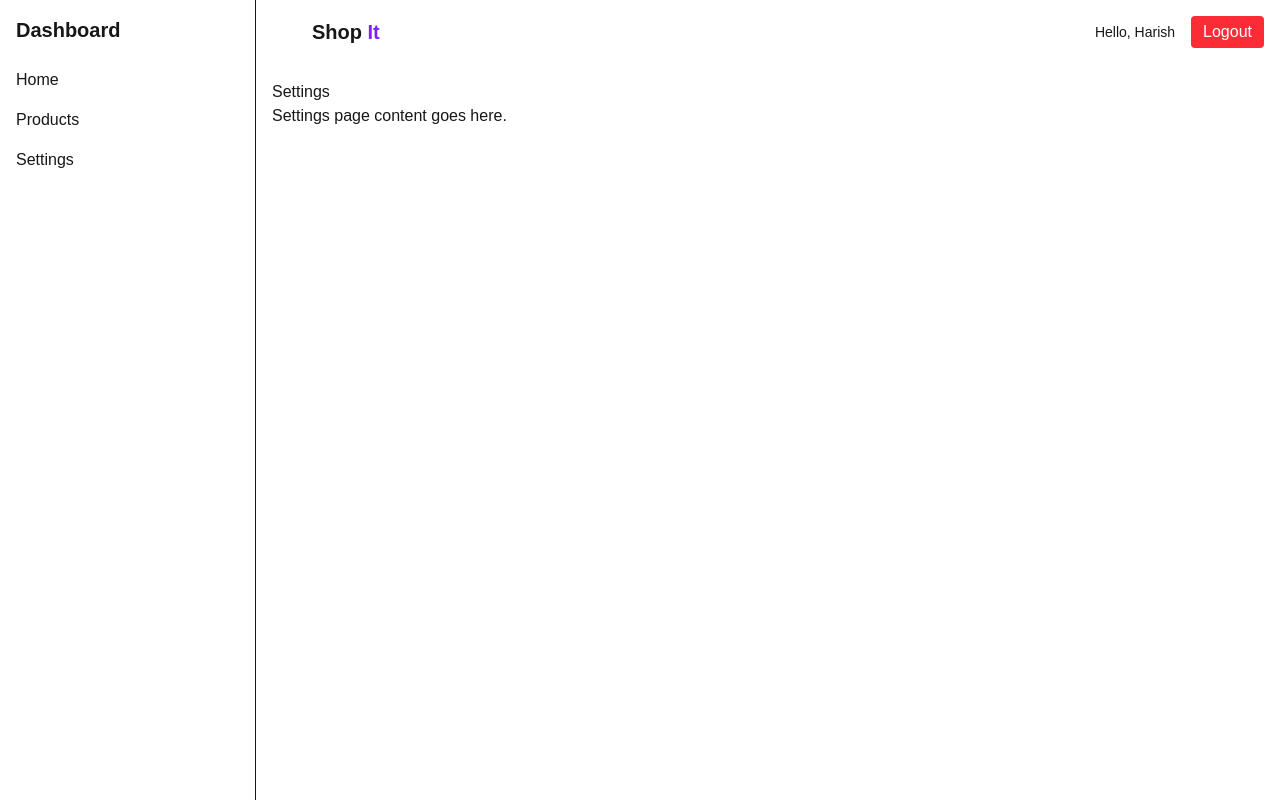
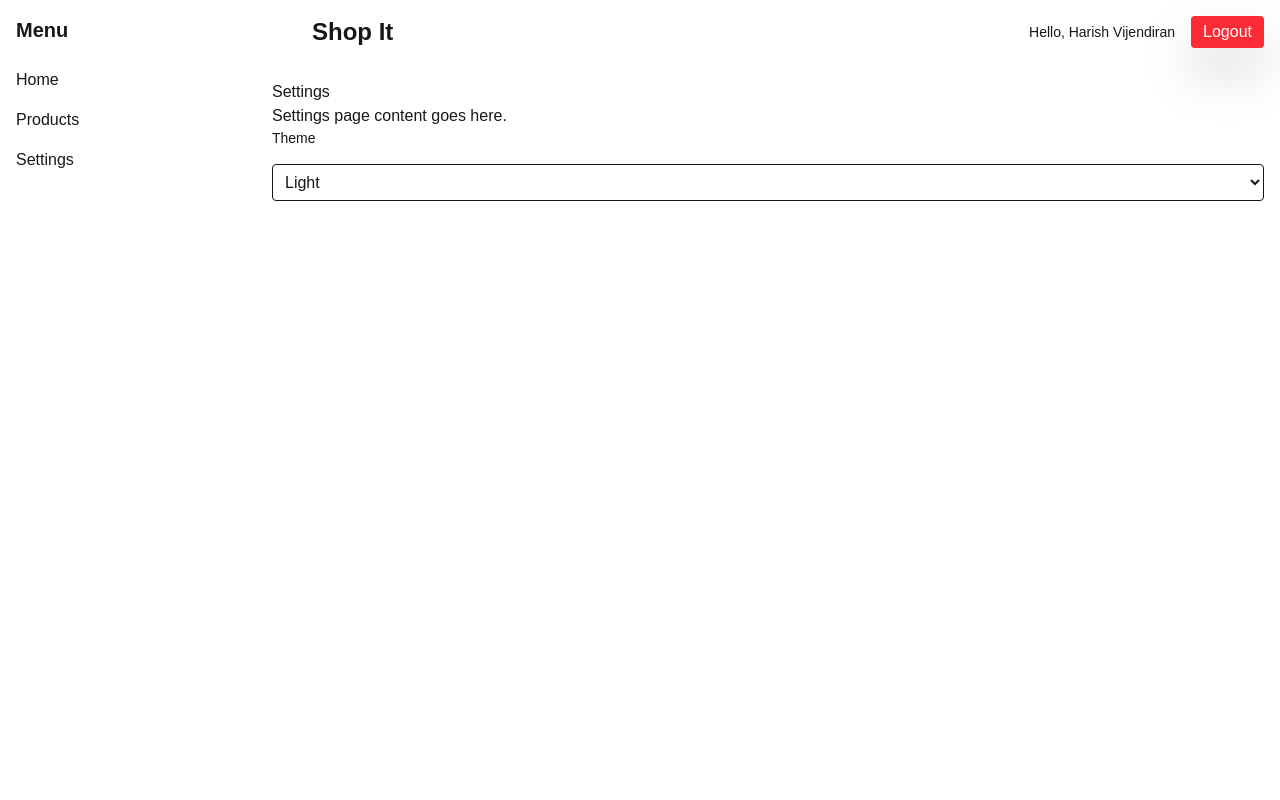
Before and after one commit to HarishVijendiran1997/e-commerce-futurecraftai, a Next.js app: page /settings in a window 1280 px wide. Built offline with nearby package versions, Linux system fonts and the light colour scheme.

Commit message:
add: color change

```diff
--- a/src/app/globals.css
+++ b/src/app/globals.css
@@ -5,9 +5,7 @@
   --background: #ffffff;
   --foreground: #171717;
 }
-body{
-  font-family: "Roboto Flex", sans-serif;
-}
+
 @theme inline {
   --color-background: var(--background);
   --color-foreground: var(--foreground);
@@ -25,5 +23,5 @@ body{
 body {
   background: var(--background);
   color: var(--foreground);
-  font-family: Arial, Helvetica, sans-serif;
+  font-family: "Roboto Flex", sans-serif;
 }
--- a/src/app/products/page.tsx
+++ b/src/app/products/page.tsx
@@ -114,7 +114,28 @@ const ProductsPage = () => {
 
   return (
     <div>
-      <h2 className="text-xl font-bold mb-4">Products</h2>
+        <div className="flex justify-between items-center px-5 bg-neutral-100 dark:bg-neutral-900 p-2 rounded shadow mb-5">
+        <h2 className="text-xl font-bold">Products</h2>
+      <div className="flex gap-4 my-2">
+        <div className="p-4 bg-white dark:bg-neutral-800 rounded shadow text-center">
+          <p className="text-sm text-gray-500">Total Products</p>
+          <p className="text-xl font-bold">{products.length}</p>
+        </div>
+        <div className="p-4 bg-white dark:bg-neutral-800 rounded shadow text-center">
+          <p className="text-sm text-gray-500">Average Price</p>
+          <p className="text-xl font-bold">
+            $
+            {products.length > 0
+              ? (
+                  products.reduce((sum, p) => sum + p.price, 0) /
+                  products.length
+                ).toFixed(2)
+              : "0.00"}
+          </p>
+        </div>
+      </div>
+        </div>
+
 
       <div className="flex flex-col md:flex-row gap-4 mb-5 bg-white dark:bg-neutral-800 p-4 rounded shadow">
         {/* Search Input */}
@@ -128,7 +149,7 @@ const ProductsPage = () => {
 
         {/* Category Filter */}
         <select
-          className="p-2 rounded border dark:bg-gray-700 mb-4 md:mb-0"
+          className="p-2 rounded border dark:bg-neutral-700 mb-4 md:mb-0"
           value={category}
           onChange={(e) => setCategory(e.target.value)}
         >
@@ -158,7 +179,7 @@ const ProductsPage = () => {
 
         {/* Rating Filter */}
         <select
-          className="p-2 rounded border w-full md:w-1/2 dark:bg-gray-700"
+          className="p-2 rounded border w-full md:w-1/2 dark:bg-neutral-700"
           value={rating}
           onChange={(e) => setRating(Number(e.target.value))}
         >
--- a/src/app/settings/page.tsx
+++ b/src/app/settings/page.tsx
@@ -3,6 +3,13 @@ const SettingsPage = () => {
         <div>
         <h1>Settings</h1>
         <p>Settings page content goes here.</p>
+        <div className="flex flex-col gap-4">
+            <label htmlFor="theme" className="text-sm font-medium">Theme</label>
+            <select id="theme" className="p-2 border rounded">
+                <option value="light">Light</option>
+                <option value="dark">Dark</option>
+            </select>
+            </div>
         </div>
     );
 }
--- a/src/components/layout/Header.tsx
+++ b/src/components/layout/Header.tsx
@@ -1,11 +1,11 @@
 // components/layout/Header.tsx
 const Header = () => {
     return (
-      <header className="bg-white dark:bg-pink-800 p-4 flex justify-between items-center">
-        <h1 className="text-xl font-semibold ml-10">Shop <span className="text-xl font-extrabold text-violet-600">It</span></h1>
+      <header className="bg-white dark:bg-[#C5172E] p-4 flex justify-between items-center">
+        <h1 className="text-2xl font-semibold ml-10">Shop It</h1>
         <div className="flex items-center gap-4">
-          <span className="text-sm">Hello, Harish</span>
-          <button className="bg-red-500 text-white px-3 py-1 rounded hover:bg-red-600">
+          <span className="text-sm">Hello, Harish Vijendiran</span>
+          <button className="bg-red-500 text-white px-3 py-1 rounded drop-shadow-2xl hover:bg-red-600">
             Logout
           </button>
         </div>
--- a/src/components/layout/Sidebar.tsx
+++ b/src/components/layout/Sidebar.tsx
@@ -1,17 +1,17 @@
-'use client';
+"use client";
 
-import Link from 'next/link';
-import { useState, useEffect } from 'react';
+import Link from "next/link";
+import { useState, useEffect } from "react";
 
 const Sidebar = () => {
   const [isMobile, setIsMobile] = useState(false);
-  const [sidebarOpen, setSidebarOpen] = useState(false); // Track sidebar state
+  const [sidebarOpen, setSidebarOpen] = useState(false);
 
   useEffect(() => {
     const handleResize = () => setIsMobile(window.innerWidth < 768);
     handleResize();
-    window.addEventListener('resize', handleResize);
-    return () => window.removeEventListener('resize', handleResize);
+    window.addEventListener("resize", handleResize);
+    return () => window.removeEventListener("resize", handleResize);
   }, []);
 
   const toggleSidebar = () => {
@@ -19,9 +19,8 @@ const Sidebar = () => {
   };
 
   const closeSidebar = () => {
-    setSidebarOpen(false); // Close the sidebar
+    setSidebarOpen(false);
   };
-
   if (isMobile) {
     return (
       <>
@@ -48,24 +47,32 @@ const Sidebar = () => {
 
         {/* Sidebar when Hamburger is clicked */}
         {sidebarOpen && (
-          <aside className="fixed top-0 left-0 w-64 h-full bg-white dark:bg-gray-800 border-r p-6 z-20 transition-transform transform ease-in-out duration-300">
+          <aside className="fixed top-0 left-0 w-64 h-full bg-white dark:bg-[#4A102A] p-6 z-20 transition-all transform ease-in-out duration-300">
             <div className="flex justify-between items-center mb-6">
-              <h2 className="text-xl font-bold">Dashboard</h2>
+              <h2 className="text-xl font-bold">Menu</h2>
               <button
                 onClick={closeSidebar}
-                className="text-xl text-gray-500 dark:text-gray-300"
+                className="text-2xl text-gray-500 dark:text-gray-300"
               >
-                &times; {/* "X" for close */}
+                &times;
               </button>
             </div>
             <nav className="flex flex-col gap-6">
               <Link href="/" className="hover:underline" onClick={closeSidebar}>
                 Home
               </Link>
-              <Link href="/products" className="hover:underline" onClick={closeSidebar}>
+              <Link
+                href="/products"
+                className="hover:underline"
+                onClick={closeSidebar}
+              >
                 Products
               </Link>
-              <Link href="/settings" className="hover:underline" onClick={closeSidebar}>
+              <Link
+                href="/settings"
+                className="hover:underline"
+                onClick={closeSidebar}
+              >
                 Settings
               </Link>
             </nav>
@@ -77,8 +84,8 @@ const Sidebar = () => {
 
   return (
     // Desktop Sidebar
-    <aside className="w-full md:w-64 bg-white dark:bg-gray-800 border-r p-4 h-auto md:h-full">
-      <h2 className="text-xl font-bold mb-6">Dashboard</h2>
+    <aside className="w-full md:w-64 bg-white dark:bg-[#4A102A] p-4 h-auto md:h-full">
+      <h2 className="text-xl font-bold mb-6">Menu</h2>
       <nav className="flex flex-col gap-4">
         <Link href="/" className="hover:underline">
           Home
```
